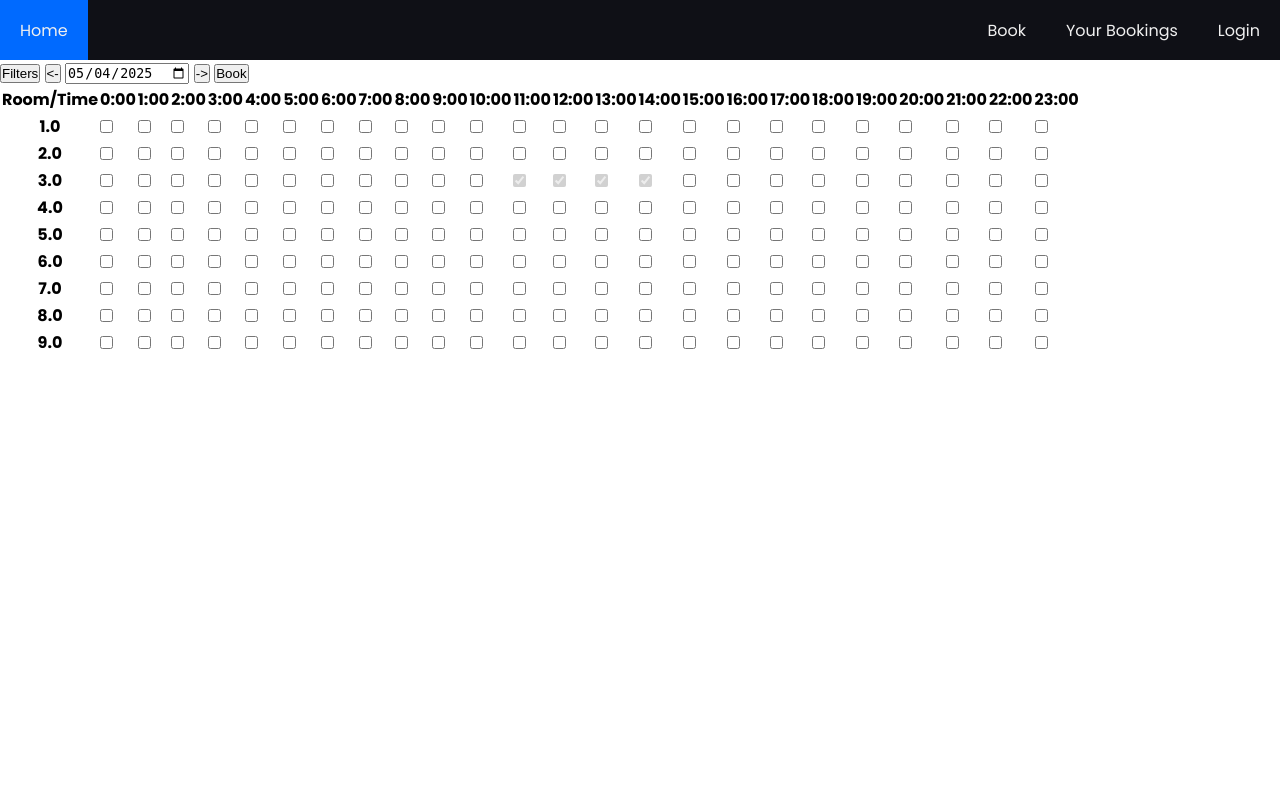
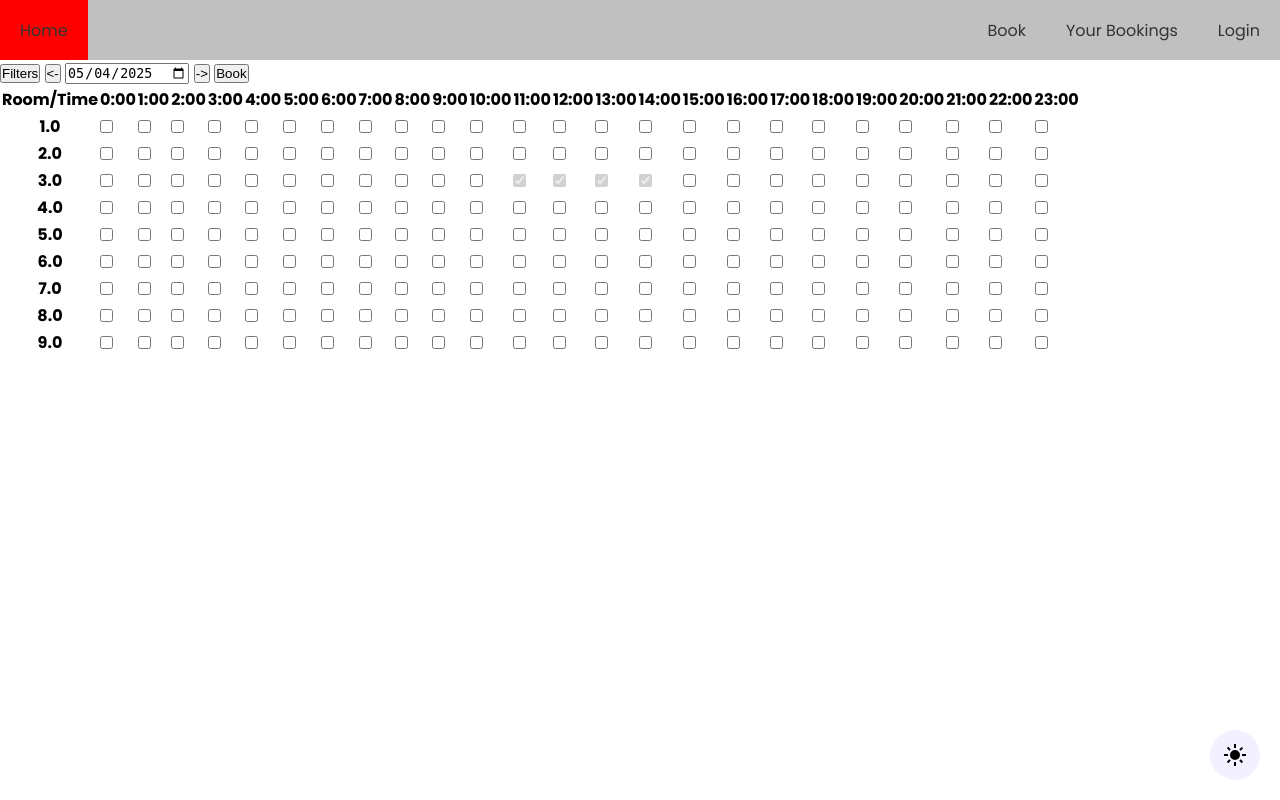
Before and after one commit to uopSETAPTeam3b/BookingApp, a FastAPI app: template template/book.html in a window 1280 px wide. Run offline with FastAPI, Linux system fonts and the light colour scheme; the template is opened without the code that fills it, so the values that code supplies are empty; data comes from the database, SQL or seed files in the repository.

Commit message:
nav.css working properly

```diff
--- a/static/booking.css
+++ b/static/booking.css
@@ -60,7 +60,7 @@ main h1 {
 /* Button */
 .booking-item .btn {
     margin-top: 10px;
-    background-color: #007bff;
+    background-color: var(--accent-color);
     color: white;
     padding: 8px 12px;
     border: none;
@@ -74,9 +74,9 @@ main h1 {
 }
 
 .booking-item .btn:hover {
-    background-color: #0056b3;
+    background-color: var(--accent-color-hover);
 }
 
 .darkmode .booking-item .btn:hover {
-    background-color: #0056b3;
+    background-color: var(--accent-color-hover);
 }
--- a/static/darkmode.css
+++ b/static/darkmode.css
@@ -1,9 +1,35 @@
+:root {
+  --color-1: #C0C0C0;
+  --accent-color-hover: #cc0000;
+  --accent-color: #ff0000;
+  --base-color: white;
+  --text-color: #333333;
+  --input-color: #F3F0FF;
+  --background-color: rgba(255, 255, 255, 0.95);
+}
+
+.darkmode {
+  --color-1: #000000;
+  --accent-color-hover: #005dd1;
+  --accent-color: #0071ff;
+  --base-color: #070b1d;
+  --text-color: #ffffff;
+  --input-color: #101425;
+  --background-color: rgba(18, 19, 24, 0.95);
+}
+
+.darkmode .wrapper h1,
+.darkmode .wrapper p,
+.darkmode .modal-content h2,
+.darkmode .modal-content {
+  color: #ffffff;
+}
 
 #theme-switch {
-    height: 100px;
-    width: 40px;
+    height: 50px;
+    width: 50px;
     padding: 0;
-    border: none;
+    border: 2px black;
     border-radius: 50%;
     background-color: var(--input-color);
     display: flex;
@@ -13,6 +39,10 @@
     bottom: 20px;
     right: 20px;
     cursor: pointer;
+}
+
+.darkmode #theme-switch {
+    border-color: white;
 }
 
 .theme-icon {
--- a/static/nav.css
+++ b/static/nav.css
@@ -1,10 +1,5 @@
 @import url('https://fonts.googleapis.com/css2?family=Poppins:ital,wght@0,100;0,200;0,300;0,400;0,500;0,600;0,700;0,800;0,900;1,100;1,200;1,300;1,400;1,500;1,600;1,700;1,800;1,900&display=swap');
 
-:root {
-  --color-1: #0f1016;
-  --text-color: #f0f0f0;
-  --accent-color: #006aff;
-}
 
 * {
   margin: 0;
@@ -40,6 +35,10 @@ nav button {
 
 nav button:hover {
   background-color: var(--accent-color);
+}
+
+.darkmode nav button:hover {
+  background-color: var(--accent-color-hover);
 }
 
 nav #homebutton {
--- a/template/book.html
+++ b/template/book.html
@@ -1,9 +1,14 @@
 {%set page="book"%}
 {%include "nav.html"%}
 
-<link rel="stylesheet" href="book.css">
+<link rel="stylesheet" href="/book.css">
 <link rel="stylesheet" href="/darkmode.css">
 <link rel="stylesheet" href="/nav.css">
+<button id="theme-switch" title="Toggle Theme">
+    <img src="/light_mode.svg" alt="Light Mode" class="theme-icon light-icon">
+    <img src="/dark_mode.svg" alt="Dark Mode" class="theme-icon dark-icon">
+</button>
+
 <button id="expand-filter">Filters</button>
 <section id="filter" class="hidden">
     <div>
@@ -32,3 +37,4 @@
 
 <script src="book.js" type="module"></script>
 <script src="filter.js" type="module"></script>
+<script type="text/javascript" src="darkmode.js" defer></script>
--- a/template/booking.html
+++ b/template/booking.html
@@ -5,7 +5,6 @@
 <link rel="stylesheet" href="/booking.css">
 <link rel="stylesheet" href="/style.css">
 <link rel="stylesheet" href="/darkmode.css">
-<link rel="stylesheet" href="/nav.css">
 
 <main>
     <h1>Your Bookings</h1>
@@ -13,7 +12,7 @@
 </main>
 
 <button id="theme-switch" title="Toggle Theme">
-    <img src="light_mode.svg" alt="Light Mode" class="theme-icon light-icon">
+    <img src="/light_mode.svg" alt="Light Mode" class="theme-icon light-icon">
     <img src="/dark_mode.svg" alt="Dark Mode" class="theme-icon dark-icon">
   </button>
 
--- a/template/nav.html
+++ b/template/nav.html
@@ -1,5 +1,5 @@
 <link rel="stylesheet" href="/nav.css">
-
+<link rel="stylesheet" href="/darkmode.css">
 <nav id="navmenu" class="{{page}}">
     <button id="homebutton">Home</button>
     <button id="bookbutton">Book</button>
```
Also changed, not shown: static/style.css (+0 -26 lines). Lines whose indentation alone changed are shown as unchanged.
